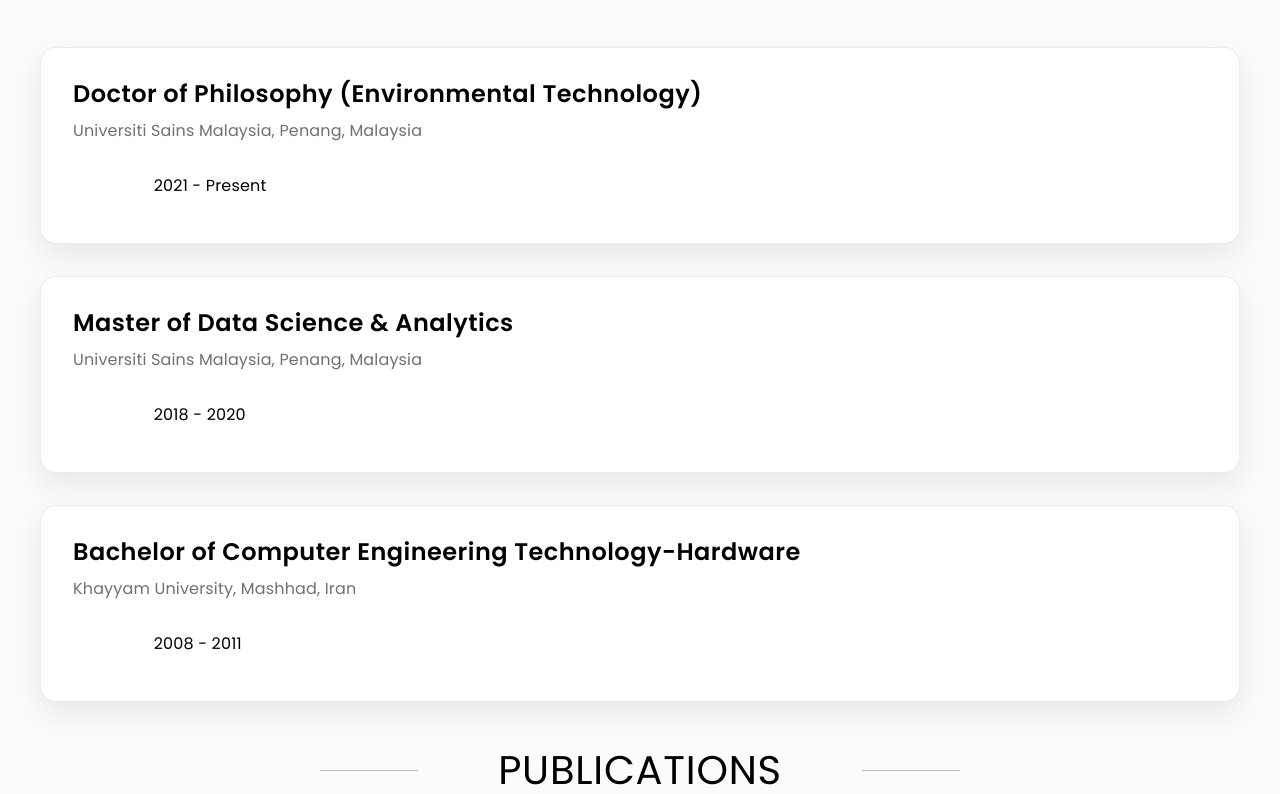
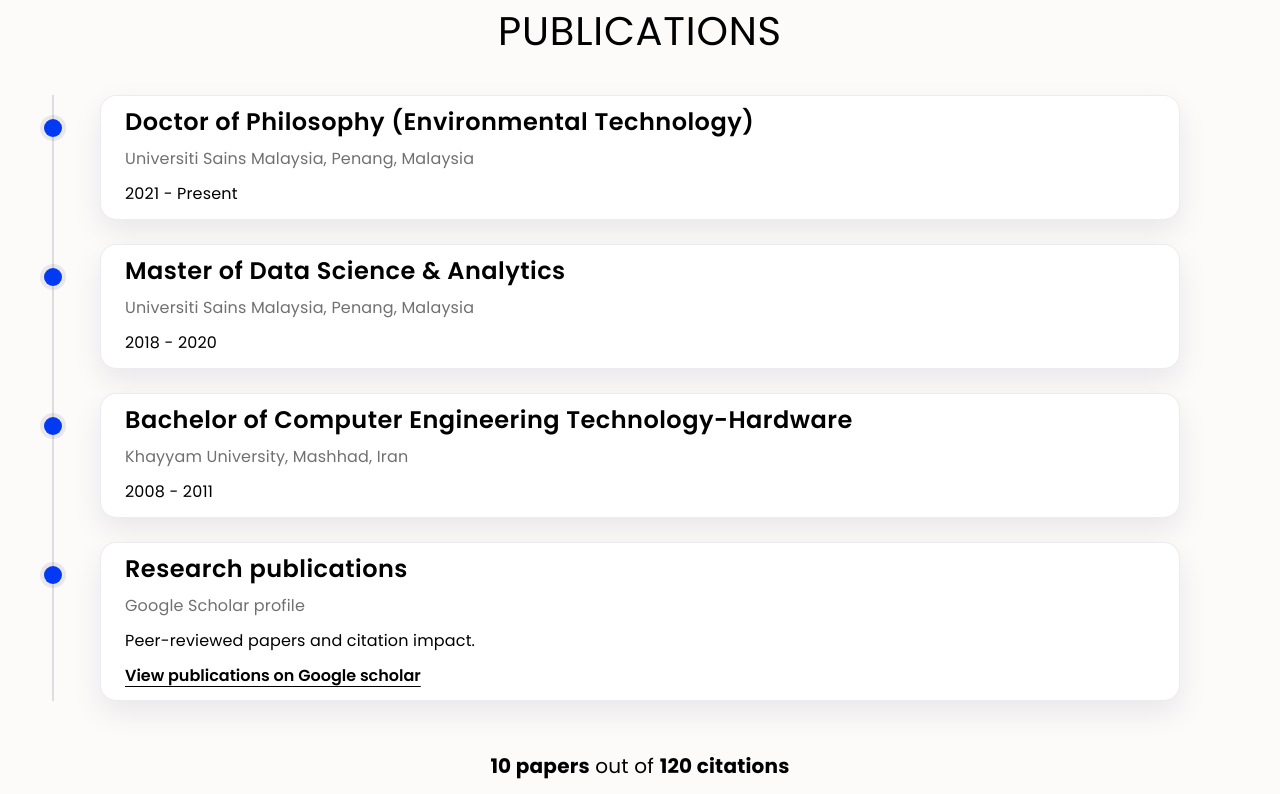
Before and after one commit to jolous/portfolio, a React (Vite) app: page / in a window 1280 px wide. Shown: the part 1326-2120 px from the top of the page. Built offline with nearby package versions, Linux system fonts and the light colour scheme.

Commit message:
Merge education and publications timeline

```diff
--- a/src/App.tsx
+++ b/src/App.tsx
@@ -59,7 +59,7 @@
 
 const navItems = [
   { href: '#home', label: 'HOME' },
-  { href: '#educationSection', label: 'EDUCATION' },
+  { href: '#educationSection', label: 'EDUCATION & PUBLICATIONS' },
   { href: '#skillSection', label: 'SKILLS' },
   { href: '#workSection', label: 'WORK EXPERIENCE' },
   { href: '#activitiesSection', label: 'ACHIEVEMENTS' },
@@ -305,42 +305,49 @@
       <div style={{ backgroundColor: 'rgba(252, 245, 245, 0.5)' }} className="section">
         <div className="titles container" id="educationSection">
           <h1 className="separator" style={{ fontWeight: 400 }}>
-            EDUCATION
+            EDUCATION &amp; PUBLICATIONS
           </h1>
         </div>
         <div className="education-section-div">
           <section className="education-section container section-content">
-            <Card
-              title="Doctor of Philosophy (Environmental Technology)"
-              subtitle="Universiti Sains Malaysia, Penang, Malaysia"
-            >
-              <p>2021 - Present</p>
-            </Card>
-            <Card
-              title="Master of Data Science &amp; Analytics"
-              subtitle="Universiti Sains Malaysia, Penang, Malaysia"
-            >
-              <p>2018 - 2020</p>
-            </Card>
-            <Card
-              title="Bachelor of Computer Engineering Technology-Hardware"
-              subtitle="Khayyam University, Mashhad, Iran"
-            >
-              <p>2008 - 2011</p>
-            </Card>
-          </section>
+            <ul className="timeline">
+              <li className="timeline-item">
+                <span className="timeline-marker" aria-hidden="true"></span>
+                <div className="timeline-content">
+                  <h3 className="timeline-title">Doctor of Philosophy (Environmental Technology)</h3>
+                  <p className="timeline-subtitle">
+                    Universiti Sains Malaysia, Penang, Malaysia
+                  </p>
+                  <p className="timeline-time">2021 - Present</p>
                 </div>
-
-        <div className="titles container" id="publicationsSection">
-          <h1 className="separator" style={{ fontWeight: 400 }}>
-            PUBLICATIONS
-          </h1>
+              </li>
+              <li className="timeline-item">
+                <span className="timeline-marker" aria-hidden="true"></span>
+                <div className="timeline-content">
+                  <h3 className="timeline-title">Master of Data Science &amp; Analytics</h3>
+                  <p className="timeline-subtitle">
+                    Universiti Sains Malaysia, Penang, Malaysia
+                  </p>
+                  <p className="timeline-time">2018 - 2020</p>
                 </div>
-        <div className="publications-section-div">
-          <section className="publications-section container section-content">
-            <Card title="Research publications" subtitle="Google Scholar profile">
-              <p>
-                <strong>9 research papers</strong> and <strong>over 80 citations</strong>
+              </li>
+              <li className="timeline-item">
+                <span className="timeline-marker" aria-hidden="true"></span>
+                <div className="timeline-content">
+                  <h3 className="timeline-title">
+                    Bachelor of Computer Engineering Technology-Hardware
+                  </h3>
+                  <p className="timeline-subtitle">Khayyam University, Mashhad, Iran</p>
+                  <p className="timeline-time">2008 - 2011</p>
+                </div>
+              </li>
+              <li className="timeline-item">
+                <span className="timeline-marker" aria-hidden="true"></span>
+                <div className="timeline-content">
+                  <h3 className="timeline-title">Research publications</h3>
+                  <p className="timeline-subtitle">Google Scholar profile</p>
+                  <p className="timeline-body">
+                    Peer-reviewed papers and citation impact.
                   </p>
                   <a
                     href="https://scholar.google.com/citations?hl=en&user=35yqvLcAAAAJ&view_op=list_works"
@@ -351,7 +358,12 @@
                   >
                     View publications on Google scholar
                   </a>
-            </Card>
+                </div>
+              </li>
+            </ul>
+            <p className="papers-summary">
+              <strong>10 papers</strong> out of <strong>120 citations</strong>
+            </p>
           </section>
         </div>
       </div>
--- a/src/styles/style.css
+++ b/src/styles/style.css
@@ -622,6 +622,85 @@
 	font-weight: 600;
 }
 
+.timeline {
+	list-style: none;
+	margin: 0;
+	padding: 0;
+	position: relative;
+	display: flex;
+	flex-direction: column;
+	gap: var(--space-5);
+}
+
+.timeline::before {
+	content: '';
+	position: absolute;
+	left: 18px;
+	top: 0;
+	bottom: 0;
+	width: 2px;
+	background: rgba(5, 16, 52, 0.12);
+}
+
+.timeline-item {
+	position: relative;
+	display: flex;
+}
+
+.timeline-marker {
+	position: absolute;
+	left: 9px;
+	top: 24px;
+	width: 18px;
+	height: 18px;
+	border-radius: 50%;
+	background: var(--accent);
+	box-shadow: 0 0 0 4px rgba(5, 16, 52, 0.08);
+}
+
+.timeline-content {
+	margin-left: var(--space-7);
+	background: #ffffff;
+	padding: var(--space-5);
+	border-radius: var(--roundMD);
+	border: 1px solid rgba(5, 16, 52, 0.08);
+	box-shadow: 0 12px 30px rgba(5, 16, 52, 0.08);
+	display: flex;
+	flex-direction: column;
+	gap: var(--space-2);
+}
+
+.timeline-title {
+	margin: 0;
+	font-size: var(--font-size-lg);
+	font-weight: var(--semiBold);
+}
+
+.timeline-subtitle {
+	margin: 0;
+	color: var(--secondaryText);
+	font-size: var(--font-size-sm);
+}
+
+.timeline-time,
+.timeline-body {
+	margin: 0;
+	font-size: var(--font-size-sm);
+}
+
+.timeline a {
+	color: black;
+	text-underline-position: under;
+	font-weight: 600;
+	width: fit-content;
+}
+
+.papers-summary {
+	margin-top: var(--space-4);
+	font-size: var(--font-size-md);
+	text-align: center;
+}
+
 
 
 /* SKILL SECTION */
@@ -808,6 +887,18 @@
     justify-content: center;
   }
 
+.timeline::before {
+	left: 12px;
+}
+
+.timeline-marker {
+	left: 4px;
+}
+
+.timeline-content {
+	margin-left: var(--space-6);
+}
+
 .education-section-div div {
 	clear: both;
 	width: 90%;
```
Lines whose indentation alone changed are shown as unchanged.
